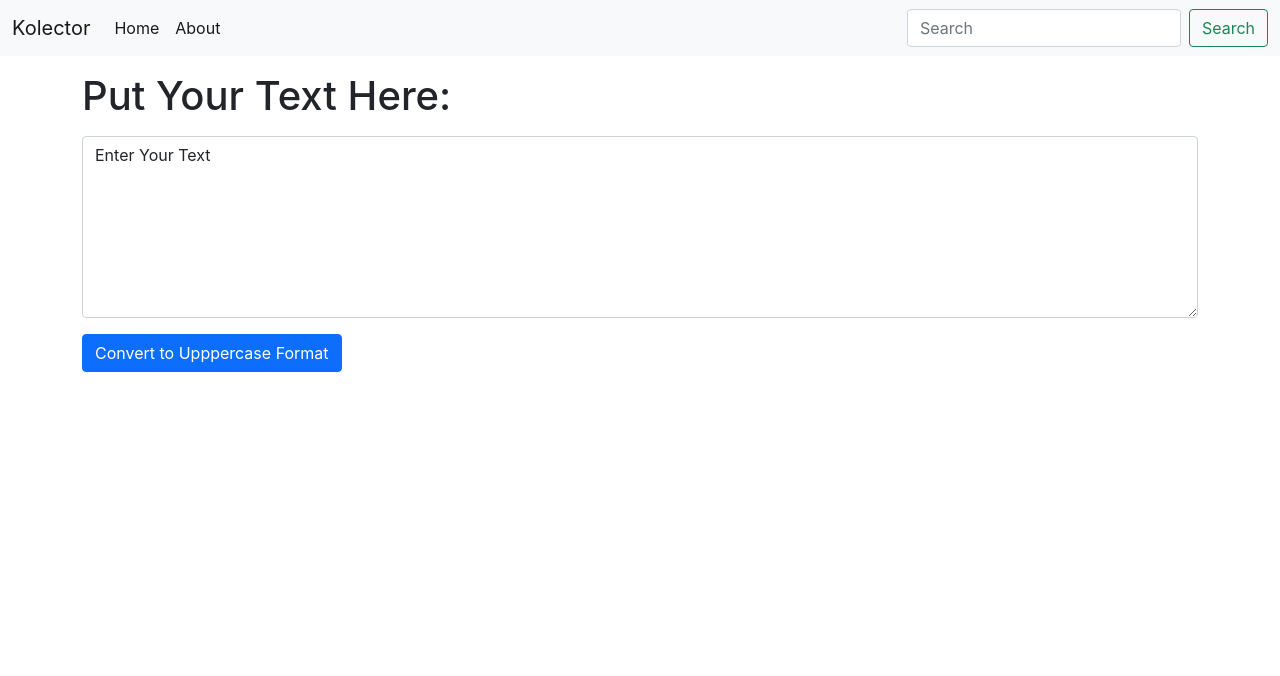
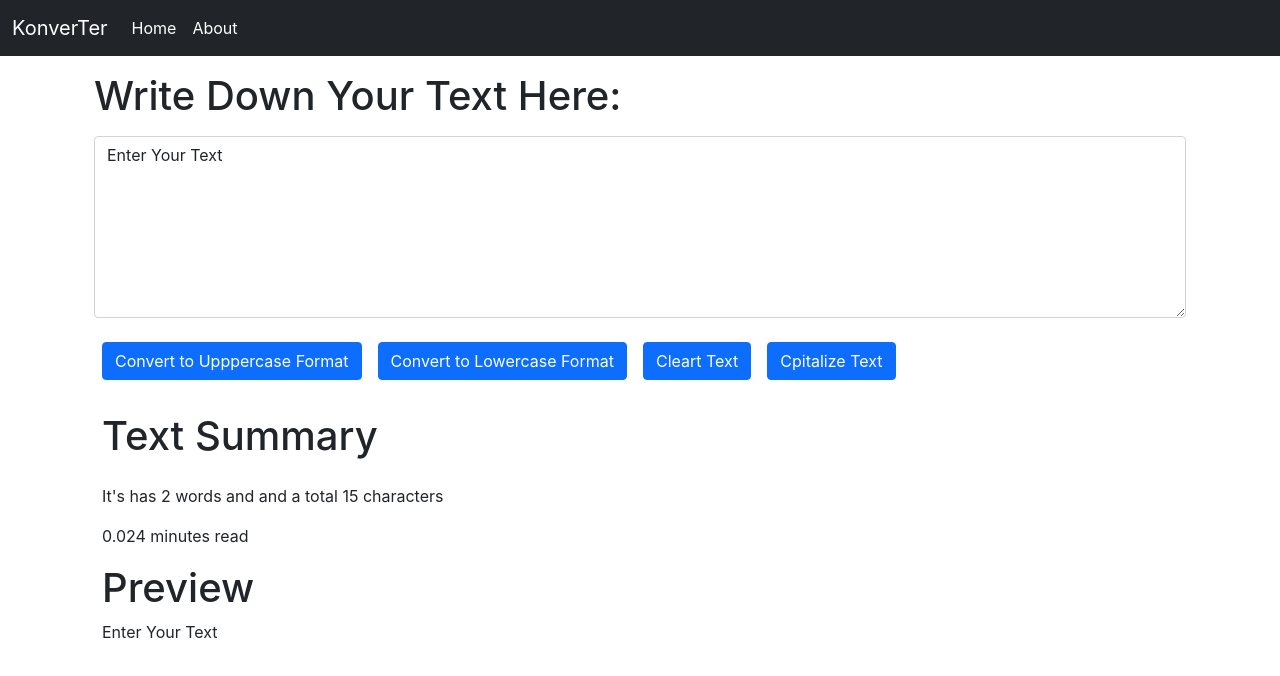
Before and after one commit to AhmadS7/react-progress, a React (Create React App) app: page / in a window 1280 px wide. Shown: the top 676 px of the page. Built offline with nearby package versions, Linux system fonts and the light colour scheme.

Commit message:
option Added toi Form Control

```diff
--- a/src/App.js
+++ b/src/App.js
@@ -1,13 +1,15 @@
 import './App.css';
+import About from './components/About';
 import Navbar from './components/Navbar';
 import TextForm from './components/TextForm';
 
 function App() {
   return (
     <>
-      <Navbar name="Kolector" />
+      <Navbar name="KonverTer" />
       <div className="container my-3">
-        <TextForm heading="Put Your Text Here:" />
+        <TextForm heading="Write Down Your Text Here:" />
+        {/* <About /> */}
       </div>
     </>
   );
--- /dev/null
+++ b/src/components/About.js
@@ -0,0 +1,84 @@
+import React from 'react';
+
+export default function About() {
+  return (
+    <div>
+      <div className="accordion" id="accordionExample">
+        <div className="accordion-item">
+          <h2 className="accordion-header" id="headingOne">
+            <button
+              className="accordion-button"
+              type="button"
+              data-bs-toggle="collapse"
+              data-bs-target="#collapseOne"
+              aria-expanded="true"
+              aria-controls="collapseOne"
+            >
+              Accordion Item #1
+            </button>
+          </h2>
+          <div
+            id="collapseOne"
+            className="accordion-collapse collapse show"
+            aria-labelledby="headingOne"
+            data-bs-parent="#accordionExample"
+          >
+            <div className="accordion-body">
+              <strong>This is the first item's accordion body.</strong> It is shown by default, until the collapse plugin adds the
+              appropriate classes that we use to style each element. These classes control the overall appearance, as well as the showing
+              and hiding via CSS transitions. You can modify any of this with custom CSS or overriding our default variables. It's also
+              worth noting that just about any HTML can go within the <code>.accordion-body</code>, though the transition does limit
+              overflow.
+            </div>
+          </div>
+        </div>
+        <div className="accordion-item">
+          <h2 className="accordion-header" id="headingTwo">
+            <button
+              className="accordion-button collapsed"
+              type="button"
+              data-bs-toggle="collapse"
+              data-bs-target="#collapseTwo"
+              aria-expanded="false"
+              aria-controls="collapseTwo"
+            >
+              Accordion Item #2
+            </button>
+          </h2>
+          <div id="collapseTwo" className="accordion-collapse collapse" aria-labelledby="headingTwo" data-bs-parent="#accordionExample">
+            <div className="accordion-body">
+              <strong>This is the second item's accordion body.</strong> It is hidden by default, until the collapse plugin adds the
+              appropriate classes that we use to style each element. These classes control the overall appearance, as well as the showing
+              and hiding via CSS transitions. You can modify any of this with custom CSS or overriding our default variables. It's also
+              worth noting that just about any HTML can go within the <code>.accordion-body</code>, though the transition does limit
+              overflow.
+            </div>
+          </div>
+        </div>
+        <div className="accordion-item">
+          <h2 className="accordion-header" id="headingThree">
+            <button
+              className="accordion-button collapsed"
+              type="button"
+              data-bs-toggle="collapse"
+              data-bs-target="#collapseThree"
+              aria-expanded="false"
+              aria-controls="collapseThree"
+            >
+              Accordion Item #3
+            </button>
+          </h2>
+          <div id="collapseThree" className="accordion-collapse collapse" aria-labelledby="headingThree" data-bs-parent="#accordionExample">
+            <div className="accordion-body">
+              <strong>This is the third item's accordion body.</strong> It is hidden by default, until the collapse plugin adds the
+              appropriate classes that we use to style each element. These classes control the overall appearance, as well as the showing
+              and hiding via CSS transitions. You can modify any of this with custom CSS or overriding our default variables. It's also
+              worth noting that just about any HTML can go within the <code>.accordion-body</code>, though the transition does limit
+              overflow.
+            </div>
+          </div>
+        </div>
+      </div>
+    </div>
+  );
+}
--- a/src/components/Navbar.js
+++ b/src/components/Navbar.js
@@ -2,11 +2,11 @@ import React from 'react';
 
 export default function Navbar(props) {
   return (
-    <nav className="navbar navbar-expand-lg navbar-light bg-light">
+    <nav className="navbar navbar-expand-lg navbar-dark bg-dark">
       <div className="container-fluid">
         <a className="navbar-brand" href="/">
           {props.name}
-        </a>
+        </a>{' '}
         <button
           className="navbar-toggler"
           type="button"
@@ -31,17 +31,12 @@ export default function Navbar(props) {
               </a>
             </li>
           </ul>
-          <form className="d-flex">
-            <input
-              className="form-control me-2"
-              type="search"
-              placeholder="Search"
-              aria-label="Search"
-            />
+          {/* <form className="d-flex">
+            <input className="form-control me-2" type="search" placeholder="Search" aria-label="Search" />
             <button className="btn btn-outline-success" type="submit">
               Search
             </button>
-          </form>
+          </form> */}
         </div>
       </div>
     </nav>
--- a/src/components/TextForm.js
+++ b/src/components/TextForm.js
@@ -4,28 +4,55 @@ import { useState } from 'react/cjs/react.development';
 export default function TextForm(props) {
   const [text, setText] = useState('Enter Your Text');
 
-  const handleOnClick = () => {
+  const handleUpClick = () => {
     setText(text.toUpperCase());
+  };
+  const handleLowClick = () => {
+    setText(text.toLowerCase());
   };
 
   const handleOnChange = (e) => {
     setText(e.target.value);
   };
+  const intoTitleCase = () => {
+    let newText = text.split(' ').map((currentValue) => {
+      let newText = currentValue[0].toUpperCase() + currentValue.slice(1);
+      return newText;
+    });
+    setText(newText.join(' '));
+  };
 
   return (
-    <div className="mb-3">
-      <h1>{props.heading}</h1>
-      <textarea
-        className="form-control my-3"
-        onChange={handleOnChange}
-        value={text}
-        id="myBox"
-        rows="7"
-        onFocus={(e) => setText('')}
-      />
-      <button onClick={handleOnClick} className="btn btn-primary">
-        Convert to Upppercase Format
-      </button>
-    </div>
+    <>
+      <div className="container">
+        <h1>{props.heading}</h1>
+        <div className="mb-3">
+          <textarea className="form-control my-3" onChange={handleOnChange} value={text} id="myBox" rows="7" onFocus={(e) => setText('')} />
+        </div>
+        <button onClick={handleUpClick} className="btn btn-primary my-2 mx-2">
+          Convert to Upppercase Format
+        </button>
+        <button onClick={handleLowClick} className="btn btn-primary my-2 mx-2">
+          Convert to Lowercase Format
+        </button>
+        <button onClick={(e) => setText('')} className="btn btn-primary my-2 mx-2">
+          Cleart Text
+        </button>
+        <button onClick={intoTitleCase} className="btn btn-primary my-2 mx-2">
+          Cpitalize Text
+        </button>
+      </div>
+      <div className="container my-3 mx-2">
+        <h1 className="my-4">Text Summary</h1>
+        <p>
+          {' '}
+          It's has {text.split(' ').length - 1} words and and a total {text.length} characters{' '}
+        </p>
+
+        <p>{0.008 * text.split(' ').length} minutes read</p>
+        <h1>Preview</h1>
+        <p>{text}</p>
+      </div>
+    </>
   );
 }
```
